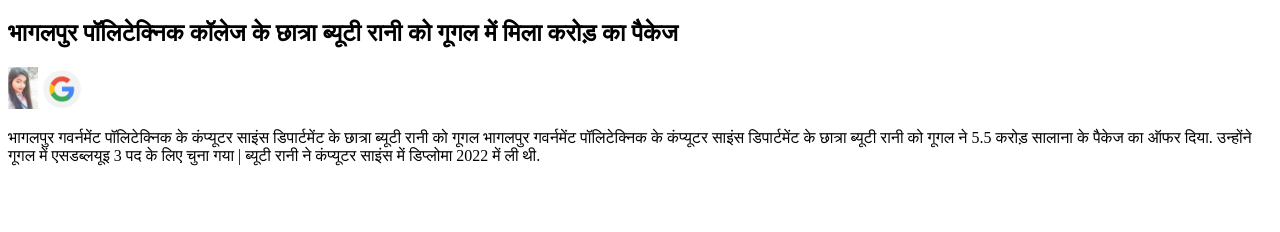
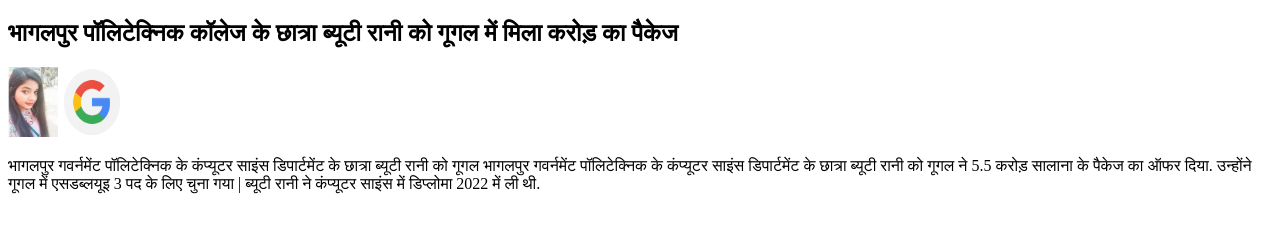
Before and after one commit to vivektiwari2004/aaaaaaa, a plain HTML site: page index.html in a window 1280 px wide. Drawn offline with Linux system fonts and the light colour scheme.

Commit message:
Update index.html

```diff
--- a/index.html
+++ b/index.html
@@ -15,8 +15,8 @@
         <h1>भागलपुर पॉलिटेक्निक कॉलेज के छात्रा ब्यूटी रानी को गूगल में मिला करोड़ का पैकेज</h1>
     </section>
     <section>
-      <img src="b.jpeg" alt="photo not download" style="width: 30px;" ;>
-        <img src="123.png" alt="not download" style="width: 40px;">
+    <img src="b.jpeg" alt="photo not download" style="width: 50px;" ; height="70px">
+        <img src="123.png" alt="not download" style="width: 60px;height: 70px;">
         </p>
     </section>
     <section>
```
